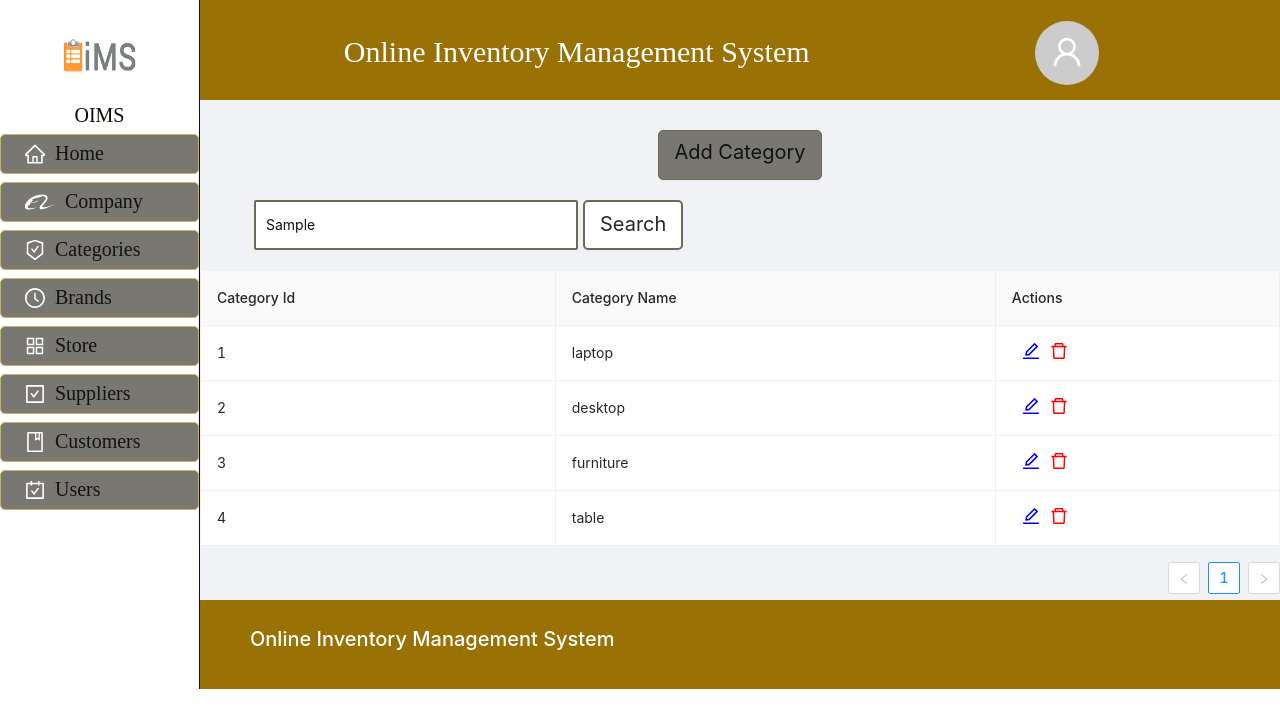
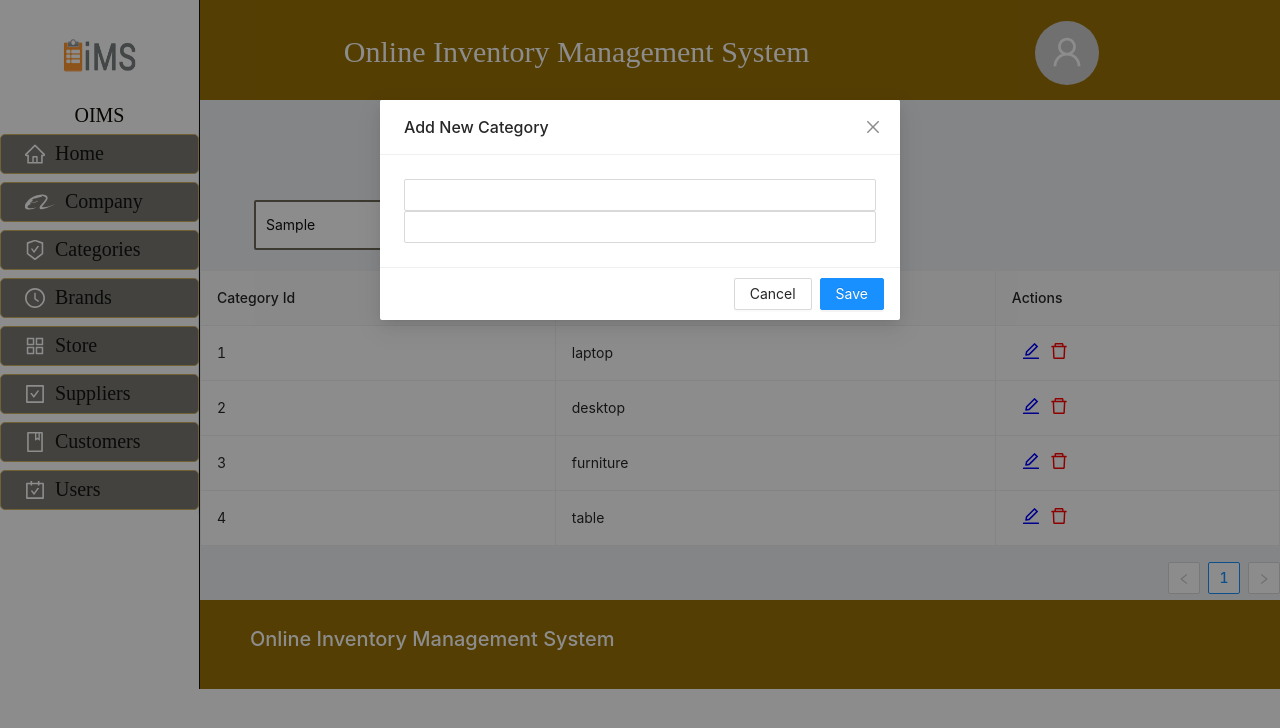
Before and after one commit to worashf/online-inventory-system-frontend, a React (Create React App) app: page / in a window 1280 px wide. Both pictures are taken after typing "Sample" into the empty fields and a click on the button "Add Category". Shown: the top 728 px of the page. Built offline with nearby package versions, Linux system fonts and the light colour scheme.

Commit message:
add modal

```diff
--- a/src/components/table/CategoryTable.js
+++ b/src/components/table/CategoryTable.js
@@ -1,33 +1,34 @@
 
-import React from 'react'
-import {Table,Button,Input} from 'antd'
-import {EditOutlined,DeleteOutlined} from "@ant-design/icons"
+import React, { useState } from 'react'
+import { Table, Button, Input } from 'antd'
+import { EditOutlined, DeleteOutlined } from "@ant-design/icons"
+import Modal from 'antd/lib/modal/Modal'
 
 const button_search = {
     "margin-top": "30px",
-    "margin-bottom":"20px"
+    "margin-bottom": "20px"
 }
 const add_button = {
     "background-color": "#797772",
     "color": "#111",
-    "height":"50px",
+    "height": "50px",
     "margin-bottom": "20px",
     "border-radius": "5px",
     "font-size": "20px",
-    "padding-bottom":"20px",
-    "border":"1px solid #6e6859 "
+    "padding-bottom": "20px",
+    "border": "1px solid #6e6859 "
 
 }
 
 const search_div = {
-    "display":"flex"
+    "display": "flex"
 }
 const search_input = {
     "width": "30%",
     "margin-left": "5%",
     "padding": "10px",
     "border": "2px solid #6e6859 ",
-    "color":"#111"
+    "color": "#111"
 
 }
 const search_btn = {
@@ -35,33 +36,58 @@ const search_btn = {
     "border": "2px solid #6e6859 ",
     "margin-left": "5px",
     "border-radius": "5px",
-    "font-size":"20px"
+    "font-size": "20px"
 
 }
-const CategoryTable =() =>{
+const CategoryTable = () => {
+
+
+    const [isAdd, setIsAdd] = useState(false);
+
+  const[categoryId, setCategoryId] =useState("")
+  const[categoryName, setCategoryName] =useState("")
 
 
 
-    const CategoryColumns =[
+    const [categoryData, setCategoryData] = useState([
         {
-            key:1,
-            title:"Category Id",
+            categoryId: 1,
+            categoryName: "laptop"
+        },
+        {
+            categoryId: 2,
+            categoryName: "desktop"
+        },
+        {
+            categoryId: 3,
+            categoryName: "furniture"
+        },
+        {
+            categoryId: 4,
+            categoryName: "table"
+        }
+    ])
+
+    const CategoryColumns = [
+        {
+            key: 1,
+            title: "Category Id",
             dataIndex: "categoryId",
 
         },
         {
-            key:2,
-            title:"Category Name",
+            key: 2,
+            title: "Category Name",
             dataIndex: "categoryName",
 
         },
         {
-            key:3,
-            title:"Actions",
-            render:(record)=>{
-                return(
+            key: 3,
+            title: "Actions",
+            render: (record) => {
+                return (
                     <>
-                     <EditOutlined style={{ color: "blue", marginLeft: 10, fontSize: 18 }}  />
+                        <EditOutlined style={{ color: "blue", marginLeft: 10, fontSize: 18 }} />
                         <DeleteOutlined style={{ color: "red", marginLeft: 10, fontSize: 18 }} />
                     </>
                 )
@@ -69,47 +95,64 @@ const CategoryTable =() =>{
 
         }
     ]
-const categoryData  =[
-    {
-        categoryId:1,
-        categoryName:"laptop"
-    },
-    {
-        categoryId:2,
-        categoryName:"desktop"
-    },
-    {
-        categoryId:3,
-        categoryName:"furniture"
-    },
-    {
-        categoryId:4,
-        categoryName:"table"
-    },
 
 
+    const addCategory = () => {
+        setIsAdd(true)
+    }
 
+    const resetAdding = () => {
+        setIsAdd(false)
 
-]
+    }
+    const handleChange =(e)=>{
+
+            // const [name,value] =e.target;
+            // setNewCategory((newCategory)=>({...newCategory,name:value}))
+    }
 
     return (
         <>
-            <div style={button_search }>
-                <Button size ="large" style={add_button}>Add Category</Button>
+            <div style={button_search}>
+                <Button size="large" style={add_button} onClick={addCategory}>Add Category</Button>
                 <div style={search_div}>
                     <Input placeholder='Enter Category Name ' style={search_input} />
-                <Button  style={search_btn}> Search</Button>
+                    <Button style={search_btn}> Search</Button>
                 </div>
 
             </div>
 
             <Table
                 dataSource={categoryData}
-        columns ={CategoryColumns}
+                columns={CategoryColumns}
                 bordered="true"
             >
 
             </Table>
+
+
+            <Modal
+                title="Add New Category"
+                okText="Save"
+                visible={isAdd}
+                onCancel={resetAdding}
+                // onOk={ (newCategory)=>{
+                //     const newCategories = [...categoryData, newCategory]
+                //     setCategoryData(newCategories);
+
+                // }}
+
+            >
+ <Input
+ value={categoryId}
+
+ />
+ <Input
+
+
+ />
+
+            </Modal>
         </>
     )
 }
```
Lines whose indentation alone changed are shown as unchanged.
